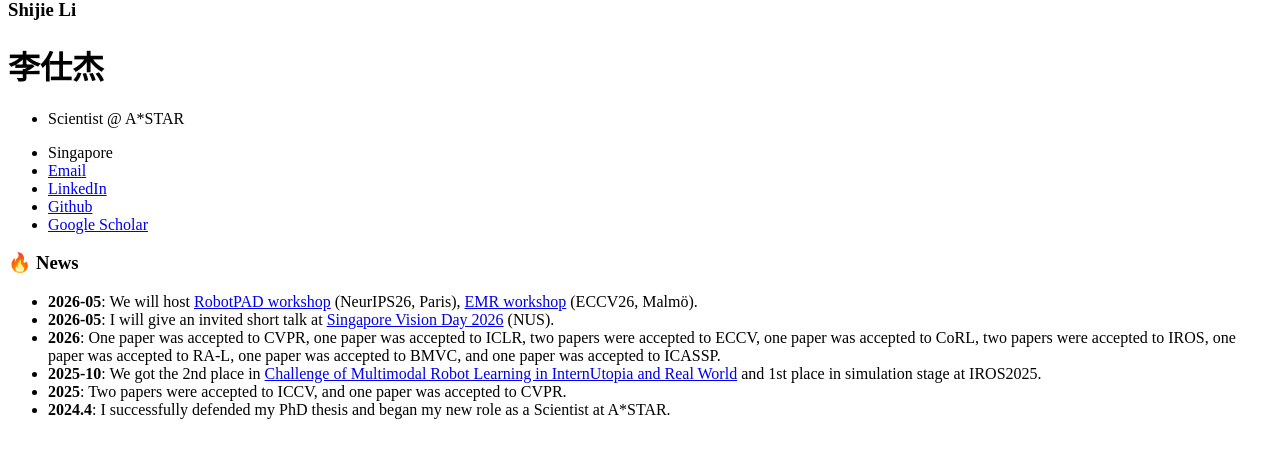
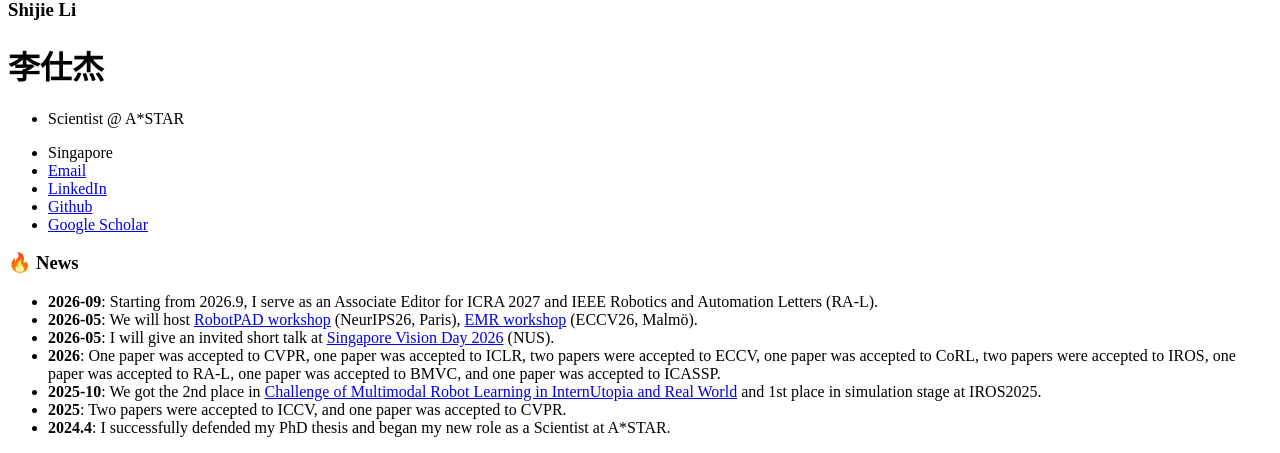
Before and after one commit to sj-li/sj-li.github.io, a Jekyll site: the page built from _pages/includes/news.md, in a window 1280 px wide. Shown: the part 510-963 px from the top of the page. Built offline with Jekyll 4.4.1, drawn with Linux system fonts in a browser that asks for light colours; our own code applies the rules of GitHub Pages for plain Markdown files.

Commit message:
Add associate editor news entry
Add a September 2026 news item about serving as an Associate Editor for ICRA 2027 and IEEE Robotics and Automation Letters.

```diff
--- a/_pages/includes/news.md
+++ b/_pages/includes/news.md
@@ -2,6 +2,7 @@
 <span id="news"></span>
 
 # 🔥 News
+- <strong>2026-09</strong>: Starting from 2026.9, I serve as an Associate Editor for ICRA 2027 and IEEE Robotics and Automation Letters (RA-L).
 - <strong>2026-05</strong>: We will host <a href="https://robotpad2026.github.io/">RobotPAD workshop</a> (NeurIPS26, Paris), <a href="https://emr-workshop.github.io/">EMR workshop</a> (ECCV26, Malmö).
 - <strong>2026-05</strong>: I will give an invited short talk at <a href="https://singaporevisionday.github.io/svd2026/">Singapore Vision Day 2026</a> (NUS).
 - <strong>2026</strong>: One paper was accepted to CVPR, one paper was accepted to ICLR, two papers were accepted to ECCV, one paper was accepted to CoRL, two papers were accepted to IROS, one paper was accepted to RA-L, one paper was accepted to BMVC, and one paper was accepted to ICASSP.
```
